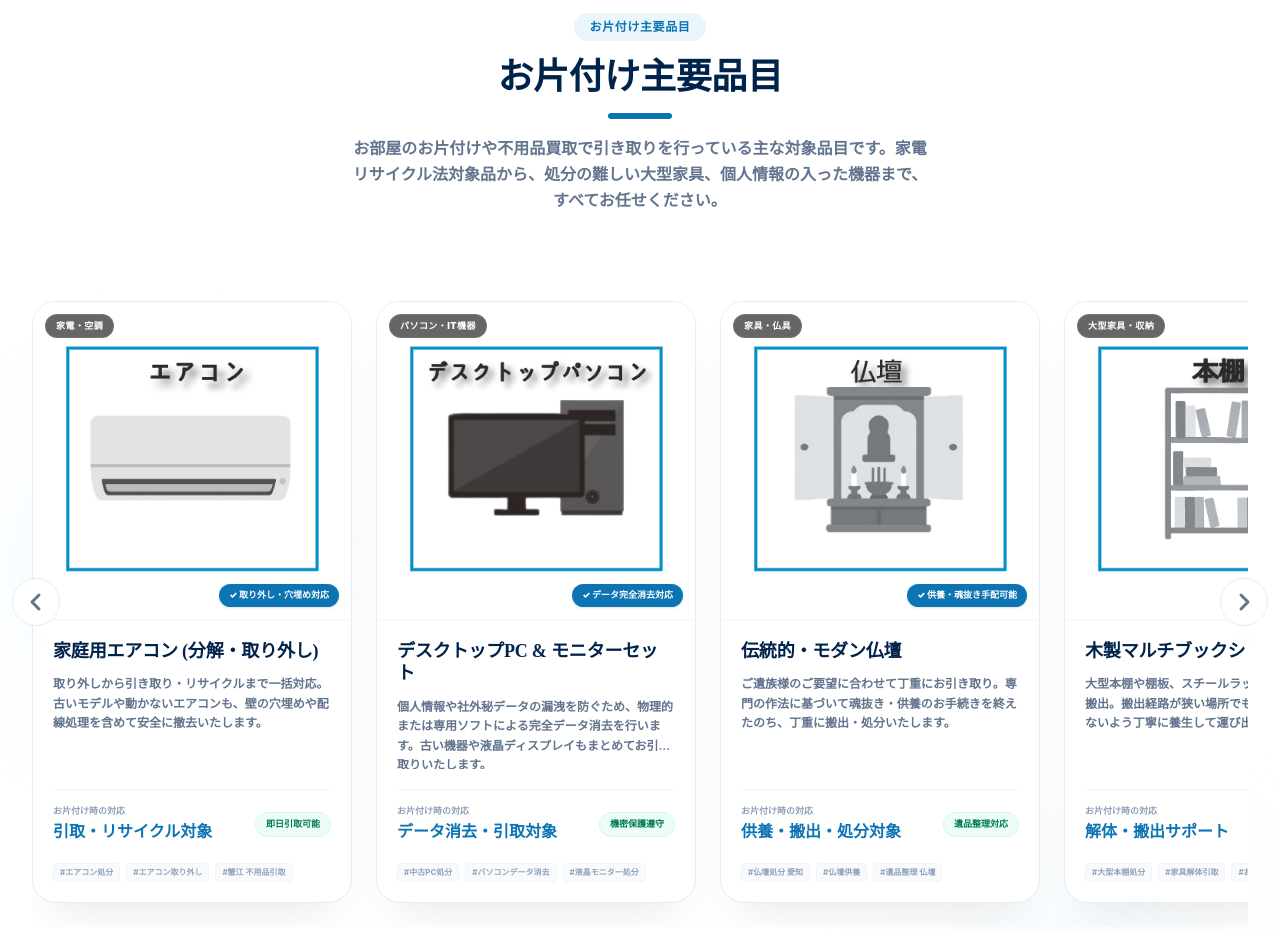
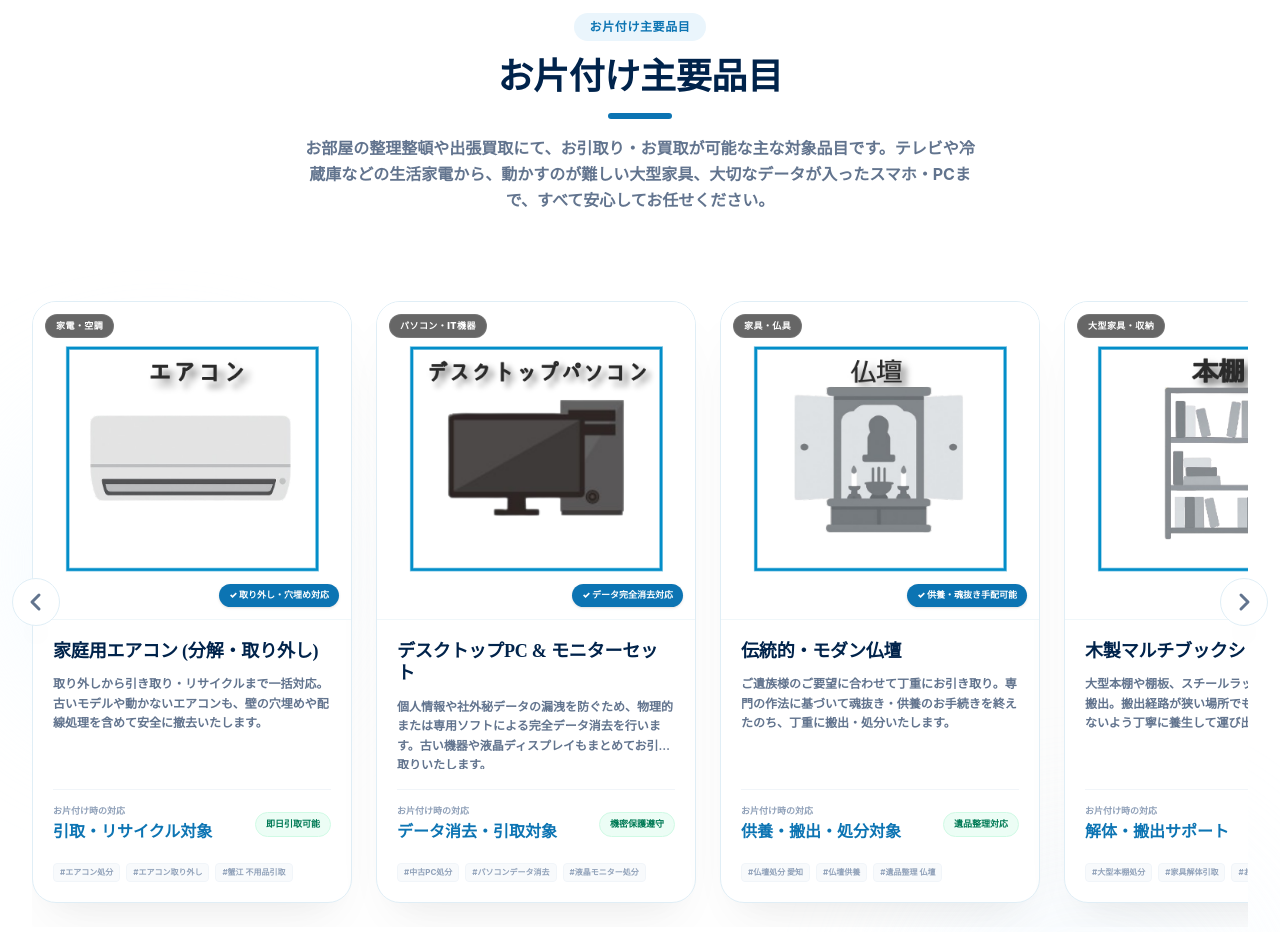
Before and after one commit to nandemoyaaoneko/aoneko, a React (Vite) app: page / in a window 1280 px wide. Shown: the part 4740-5672 px from the top of the page. Built offline with nearby package versions, Linux system fonts and the light colour scheme; a web font is replaced by a local one.

Commit message:
chore: update お片付け主要品目 section subtitle text as requested

```diff
--- a/src/App.jsx
+++ b/src/App.jsx
@@ -943,8 +943,8 @@ export default function App() {
                 お片付け主要品目
               </h2>
               <div className="h-1.5 w-16 bg-[#0C74B3] mx-auto mt-4 rounded-full" />
-              <p className="text-sm sm:text-base text-slate-500 mt-4 font-bold max-w-xl mx-auto leading-relaxed">
-                お部屋のお片付けや不用品買取で引き取りを行っている主な対象品目です。家電リサイクル法対象品から、処分の難しい大型家具、個人情報の入った機器まで、すべてお任せください。
+              <p className="text-sm sm:text-base text-slate-500 mt-4 font-bold max-w-2xl mx-auto leading-relaxed">
+                お部屋の整理整頓や出張買取にて、お引取り・お買取が可能な主な対象品目です。テレビや冷蔵庫などの生活家電から、動かすのが難しい大型家具、大切なデータが入ったスマホ・PCまで、すべて安心してお任せください。
               </p>
             </div>
 
```
